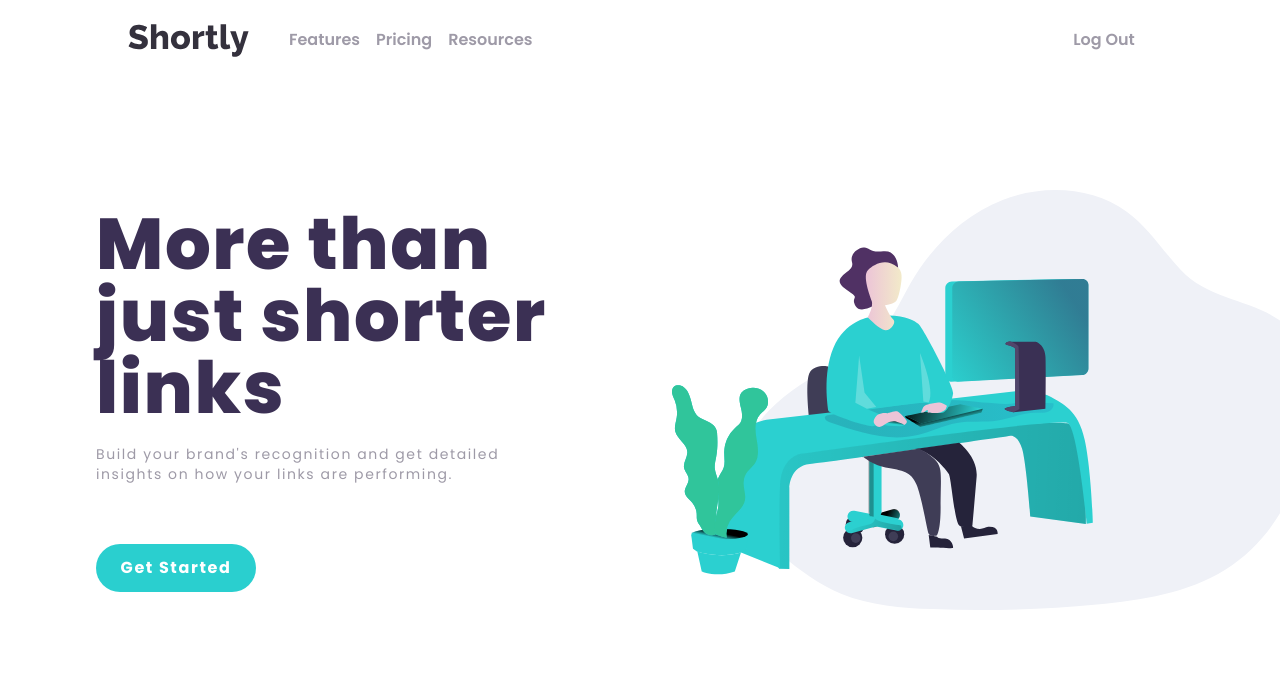
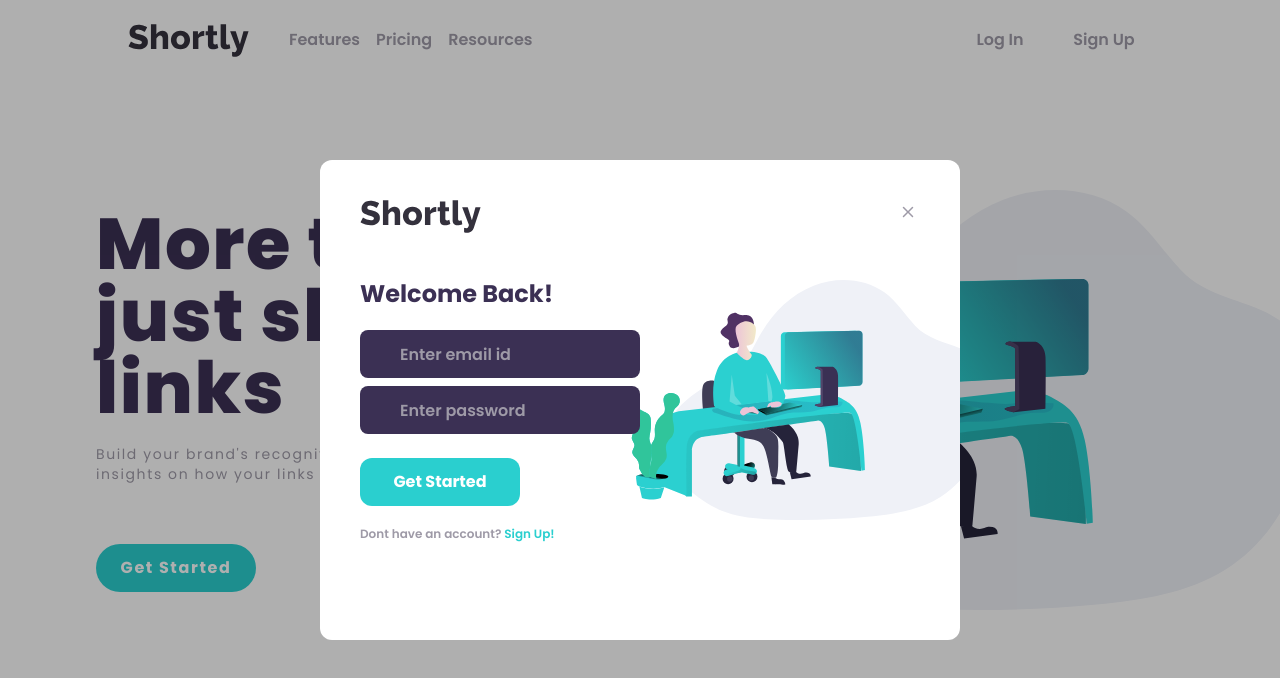
Before and after one commit to AdityaSurve/url_shortening_api_challenge, a React (Vite) app: page / in a window 1280 px wide. Both pictures are taken after a click on the element "Log In". Shown: the top 678 px of the page. Built offline with nearby package versions, Linux system fonts and the light colour scheme.

Commit message:
loginSignup

```diff
--- a/src/components/Navbar.jsx
+++ b/src/components/Navbar.jsx
@@ -1,11 +1,14 @@
 import { useState } from "react";
 import Logo from "../images/logo.svg";
+import BannerImage from "../images/illustration-working.svg";
 
 const Navbar = () => {
   const [isLoggedIn, setIsLoggedIn] = useState(false);
   const [showMenu, setShowMenu] = useState(false);
+  const [showLogin, setShowLogin] = useState(false);
+  const [showSignup, setShowSignup] = useState(false);
   return (
-    <div className="fixed bg-white z-[10000] top-0 text-neutralGrayishViolet font-pops font-semibold left-0 h-[10%] w-full flex justify-between items-center px-10 lg:px-32">
+    <div className="fixed bg-white z-[1000] top-0 text-neutralGrayishViolet font-pops font-semibold left-0 h-[10%] w-full flex justify-between items-center px-10 lg:px-32">
       <div className="flex gap-10 items-center">
         <img src={Logo} alt="" className="w-[80%] lg:w-[30%] cursor-pointer" />
         <div className="lg:flex gap-4 hidden">
@@ -20,13 +23,13 @@ const Navbar = () => {
           <div className="flex gap-2">
             <div
               className="hover:text-white hover:bg-primaryCyan cursor-pointer flex justify-center items-center h-10 w-24 rounded-full"
-              onClick={() => setIsLoggedIn(!isLoggedIn)}
+              onClick={() => setShowLogin(true)}
             >
               Log In
             </div>
             <div
               className="hover:text-white hover:bg-primaryCyan cursor-pointer flex justify-center items-center h-10 w-24 rounded-full"
-              onClick={() => setIsLoggedIn(!isLoggedIn)}
+              onClick={() => setShowSignup(true)}
             >
               Sign Up
             </div>
@@ -69,8 +72,8 @@ const Navbar = () => {
               <div
                 className="active:text-white active:bg-primaryCyan cursor-pointer flex justify-center items-center w-[80%] h-10 lg:w-24 rounded-full"
                 onClick={() => {
-                  setIsLoggedIn(!isLoggedIn);
                   setShowMenu(!showMenu);
+                  setShowLogin(true);
                 }}
               >
                 Log In
@@ -78,8 +81,8 @@ const Navbar = () => {
               <div
                 className="active:text-white active:bg-primaryCyan cursor-pointer flex justify-center items-center w-[80%] h-10 lg:w-24 rounded-full"
                 onClick={() => {
-                  setIsLoggedIn(!isLoggedIn);
                   setShowMenu(!showMenu);
+                  setShowSignup(true);
                 }}
               >
                 Sign Up
@@ -89,7 +92,6 @@ const Navbar = () => {
             <div
               className="active:text-white active:bg-primaryCyan cursor-pointer flex justify-center items-center w-[80%] h-10 lg:w-24 rounded-full"
               onClick={() => {
-                setIsLoggedIn(!isLoggedIn);
                 setShowMenu(!showMenu);
               }}
             >
@@ -98,6 +100,138 @@ const Navbar = () => {
           )}
         </div>
       )}
+      {showLogin && (
+        <div className="fixed h-screen w-screen flex justify-center items-center bg-[#00000050] top-0 left-0 z-[10000]">
+          <div className="h-[60%] relative overflow-hidden w-[90%] lg:w-[50%] bg-white rounded-xl flex flex-col justify-center items-start px-10">
+            <div className="font-bold z-[1000] mt-5 mb-5 text-primaryDarkViolet text-2xl">
+              Welcome Back!
+            </div>
+            <input
+              type="email"
+              placeholder="Enter email id"
+              className="h-[3rem] w-full lg:w-[50%] z-[1000] mb-2 rounded-lg bg-primaryDarkViolet text-neutralGrayishViolet px-3 lg:px-10 placeholder-neutralGrayishViolet"
+            />
+            <input
+              type="password"
+              placeholder="Enter password"
+              className="h-[3rem] w-full lg:w-[50%] z-[1000] rounded-lg bg-primaryDarkViolet text-neutralGrayishViolet px-3 lg:px-10 placeholder-neutralGrayishViolet"
+            />
+            <div
+              className="bg-primaryCyan z-[1000] text-white px-3 py-3 cursor-pointer mt-6 font-bold rounded-xl w-full lg:w-[10em] text-center"
+              onClick={() => {
+                setShowLogin(false);
+                setIsLoggedIn(true);
+              }}
+            >
+              Get Started
+            </div>
+            <div className="text-xs z-[1000] mt-5">
+              Dont have an account?{" "}
+              <span
+                className="text-primaryCyan hover:text-primaryDarkViolet cursor-pointer"
+                onClick={() => {
+                  setShowLogin(false);
+                  setShowSignup(true);
+                }}
+              >
+                Sign Up!
+              </span>
+            </div>
+            <img
+              src={BannerImage}
+              alt=""
+              className="lg:opacity-100 opacity-30 absolute z-0 right-[-30px] h-[50%]"
+            />
+            <div
+              className="absolute top-10 right-10 cursor-pointer"
+              onClick={() => {
+                setShowLogin(false);
+              }}
+            >
+              <svg
+                xmlns="http://www.w3.org/2000/svg"
+                width="24"
+                height="24"
+                fill="currentColor"
+                className="bi bi-x"
+                viewBox="0 0 16 16"
+              >
+                <path d="M4.646 4.646a.5.5 0 0 1 .708 0L8 7.293l2.646-2.647a.5.5 0 0 1 .708.708L8.707 8l2.647 2.646a.5.5 0 0 1-.708.708L8 8.707l-2.646 2.647a.5.5 0 0 1-.708-.708L7.293 8 4.646 5.354a.5.5 0 0 1 0-.708z" />
+              </svg>
+            </div>
+
+            <img src={Logo} alt="" className="absolute top-10 left-10" />
+          </div>
+        </div>
+      )}
+      {showSignup && (
+        <div className="fixed h-screen w-screen flex justify-center items-center bg-[#00000050] top-0 left-0 z-[10000]">
+          <div className="h-[60%] relative overflow-hidden w-[90%] lg:w-[50%] bg-white rounded-xl flex flex-col justify-center items-start px-10">
+            <div className="font-bold z-[1000] mb-5 mt-10 text-primaryDarkViolet text-2xl">
+              Welcome!
+            </div>
+            <input
+              type="text"
+              placeholder="Enter username"
+              className="h-[3rem] w-full lg:w-[50%] z-[1000] mb-2 rounded-lg bg-primaryDarkViolet text-neutralGrayishViolet px-3 lg:px-10 placeholder-neutralGrayishViolet"
+            />
+            <input
+              type="email"
+              placeholder="Enter email id"
+              className="h-[3rem] w-full lg:w-[50%] z-[1000] mb-2 rounded-lg bg-primaryDarkViolet text-neutralGrayishViolet px-3 lg:px-10 placeholder-neutralGrayishViolet"
+            />
+            <input
+              type="password"
+              placeholder="Enter password"
+              className="h-[3rem] w-full lg:w-[50%] z-[1000] rounded-lg bg-primaryDarkViolet text-neutralGrayishViolet px-3 lg:px-10 placeholder-neutralGrayishViolet"
+            />
+            <div
+              className="bg-primaryCyan z-[1000] text-white px-3 py-3 cursor-pointer mt-3 font-bold rounded-xl w-full lg:w-[10em] text-center"
+              onClick={() => {
+                setShowSignup(false);
+                setIsLoggedIn(true);
+              }}
+            >
+              Get Started
+            </div>
+            <div className="text-xs z-[1000] mt-2">
+              Already have an account?{" "}
+              <span
+                className="text-primaryCyan  hover:text-primaryDarkViolet cursor-pointer"
+                onClick={() => {
+                  setShowSignup(false);
+                  setShowLogin(true);
+                }}
+              >
+                Sign In!
+              </span>
+            </div>
+            <img
+              src={BannerImage}
+              alt=""
+              className="lg:opacity-100 opacity-30 absolute z-0 right-[-30px] h-[50%]"
+            />
+            <div
+              className="absolute top-10 right-10 cursor-pointer"
+              onClick={() => {
+                setShowSignup(false);
+              }}
+            >
+              <svg
+                xmlns="http://www.w3.org/2000/svg"
+                width="24"
+                height="24"
+                fill="currentColor"
+                className="bi bi-x"
+                viewBox="0 0 16 16"
+              >
+                <path d="M4.646 4.646a.5.5 0 0 1 .708 0L8 7.293l2.646-2.647a.5.5 0 0 1 .708.708L8.707 8l2.647 2.646a.5.5 0 0 1-.708.708L8 8.707l-2.646 2.647a.5.5 0 0 1-.708-.708L7.293 8 4.646 5.354a.5.5 0 0 1 0-.708z" />
+              </svg>
+            </div>
+            <img src={Logo} alt="" className="absolute top-10 left-10" />
+          </div>
+        </div>
+      )}
     </div>
   );
 };
--- /dev/null
+++ b/src/components/index.js
@@ -0,0 +1,7 @@
+import Banner from "./Banner";
+import Footer from "./Footer";
+import Navbar from "./Navbar";
+import Boost from "./Boost";
+import AdvancedStatistics from "./AdvancedStatistics";
+
+export { Banner, Footer, Navbar, Boost, AdvancedStatistics };
```
Also changed, not shown: src/App.jsx (+7 -5 lines).
